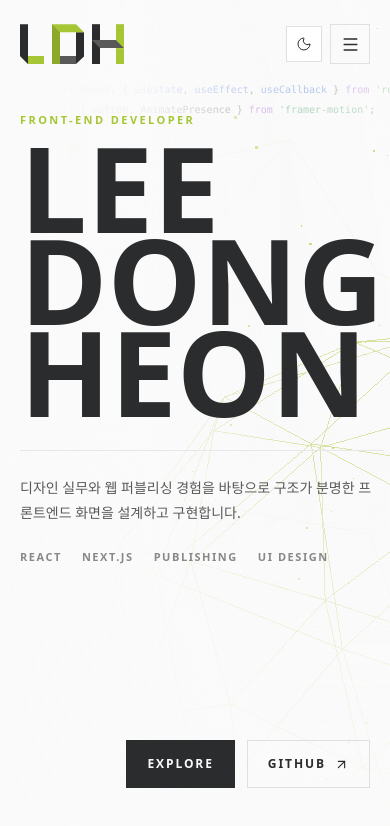
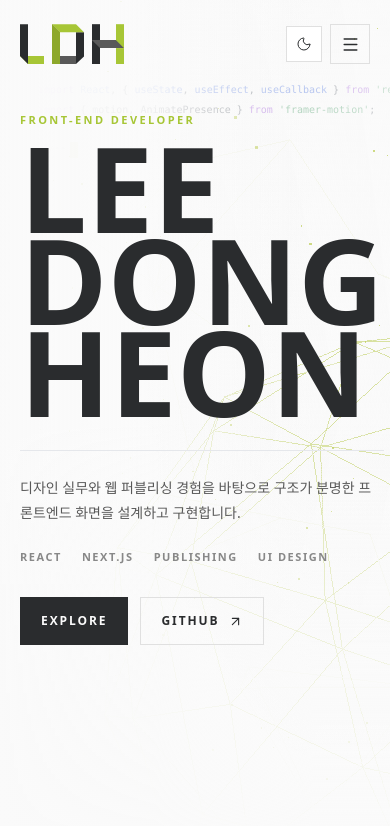
Before and after one commit to LDH9276/LDH_New_Portfolio, a Next.js app: page / in a window 390 px wide. Shown: the top 826 px of the page. Built offline with nearby package versions, Linux system fonts and the light colour scheme; a web font is replaced by a local one.

Commit message:
fix: 히어로 CTA 위치 개선

```diff
--- a/src/Component/Banner.jsx
+++ b/src/Component/Banner.jsx
@@ -36,7 +36,7 @@ function Banner({ activeSlide }) {
         <div className="pointer-events-none absolute inset-x-0 bottom-0 h-1/2 bg-gradient-to-t from-surface-light via-surface-light/65 to-transparent dark:from-surface-dark dark:via-surface-dark/55 lg:hidden" />
       </div>
 
-      <div className="section-container relative z-10 flex h-full flex-col items-start justify-between pb-14 pt-28 lg:pb-16 lg:pt-32">
+      <div className="section-container relative z-10 flex h-full flex-col items-start pb-14 pt-28 lg:pb-16 lg:pt-32">
         <div className="max-w-[820px]">
           <p
             className={`section-label transition-all duration-700 ${
@@ -76,8 +76,12 @@ function Banner({ activeSlide }) {
               </div>
             </div>
           </div>
-        </div>
-        <div className="mt-8 flex w-full flex-wrap justify-end gap-3">
+
+          <div
+            className={`mt-8 flex flex-wrap gap-3 transition-all delay-300 duration-700 ${
+              visible ? "translate-y-0 opacity-100" : "translate-y-6 opacity-0"
+            }`}
+          >
             <a
               href="#about"
               onClick={(e) => {
@@ -102,6 +106,7 @@ function Banner({ activeSlide }) {
           </div>
         </div>
       </div>
+    </div>
   );
 }
 
```
Lines whose indentation alone changed are shown as unchanged.
